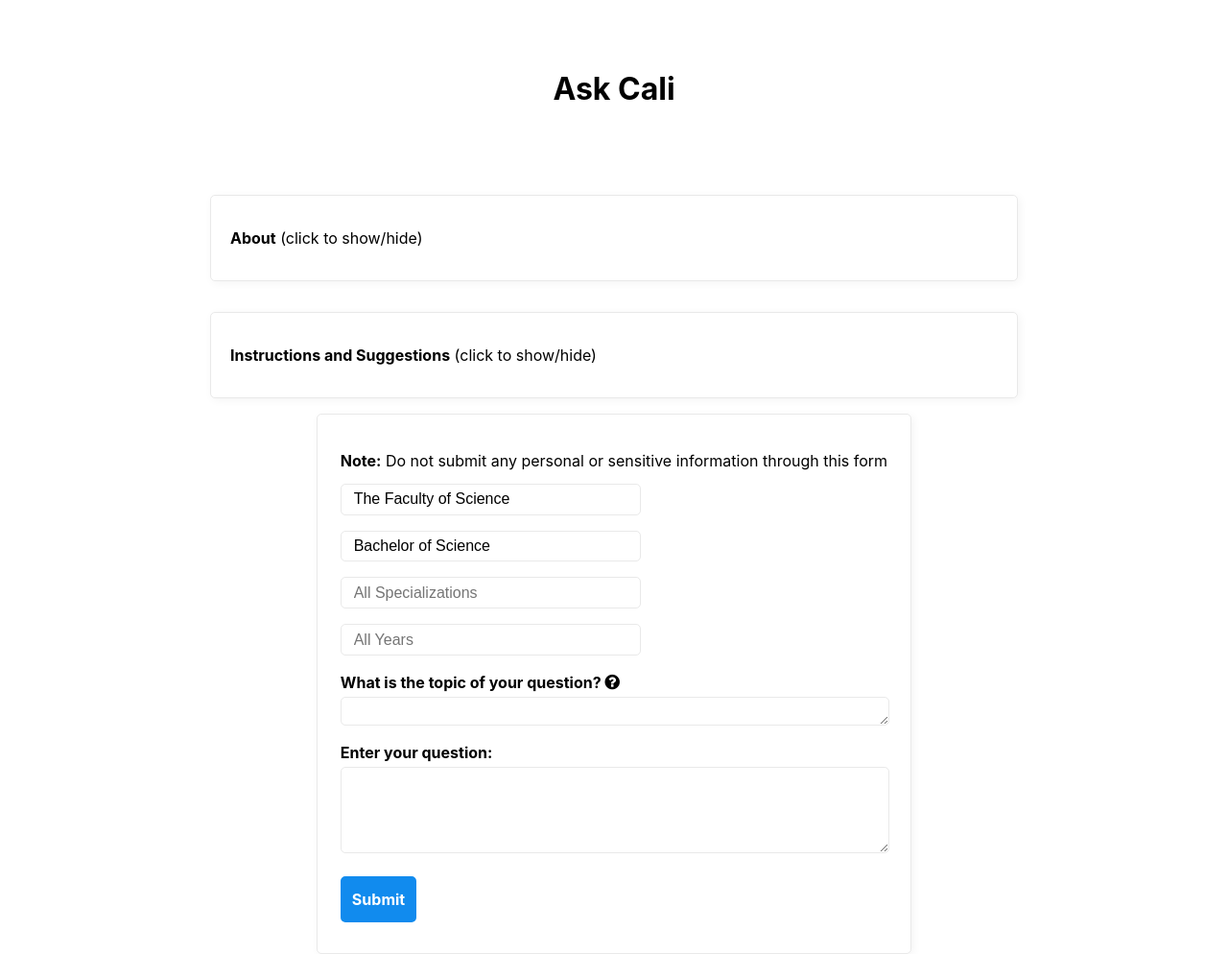
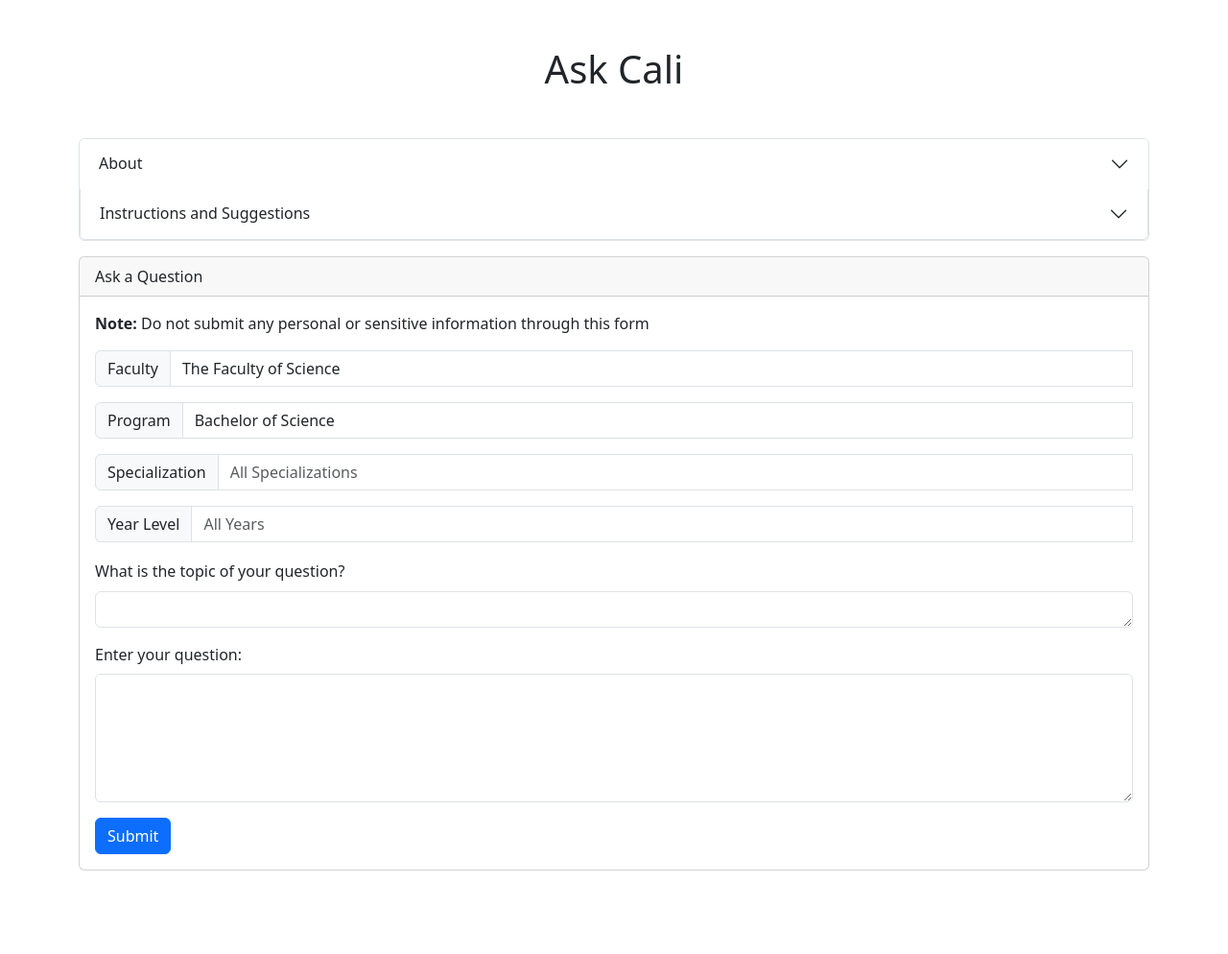
Before and after one commit to UBC-CIC/student-advising-assistant, a Flask app: page / in a window 1280 px wide. Shown: the whole page at 96% size. After the commit the page ends 907 px from the top, so only its background shows below. Run offline with Flask 3, Linux system fonts and the light colour scheme; parts of the project's set-up code (start-up, migrations or seed data) failed here and were passed over; some libraries are stand-ins or nearby versions.

Commit message:
Swap to bootstrap for UI to allow cross-platform use

```diff
--- a/flask_app/static/css/main.css
+++ /dev/null
@@ -1,538 +0,0 @@
-/* Style buttons */
-.loading {
-  border: none; /* Remove borders */
-  color: white; /* White text */
-  background: url(/static/loading-gif.gif) no-repeat;
-  cursor: wait;
-  background-size:contain;
-  background-position: center;
-  opacity: 0.5
-}
-
-/* MVP.css */
-
-/* MVP.css v1.12 - https://github.com/andybrewer/mvp */
-
-:root {
-    --active-brightness: 0.85;
-    --border-radius: 5px;
-    --box-shadow: 2px 2px 10px;
-    --color-accent: #118bee15;
-    --color-bg: #fff;
-    --color-bg-secondary: #e9e9e9;
-    --color-link: #118bee;
-    --color-secondary: #920de9;
-    --color-secondary-accent: #920de90b;
-    --color-shadow: #f4f4f4;
-    --color-table: #118bee;
-    --color-text: #000;
-    --color-text-secondary: #999;
-    --font-family: -apple-system, BlinkMacSystemFont, "Segoe UI", Roboto, Oxygen-Sans, Ubuntu, Cantarell, "Helvetica Neue", sans-serif;
-    --hover-brightness: 1.2;
-    --justify-important: center;
-    --justify-normal: left;
-    --line-height: 1.5;
-    --width-card: 285px;
-    --width-card-medium: 460px;
-    --width-card-wide: 800px;
-    --width-content: 1080px;
-}
-
-@media (prefers-color-scheme: dark) {
-    :root[color-mode="user"] {
-        --color-accent: #0097fc4f;
-        --color-bg: #333;
-        --color-bg-secondary: #555;
-        --color-link: #0097fc;
-        --color-secondary: #e20de9;
-        --color-secondary-accent: #e20de94f;
-        --color-shadow: #bbbbbb20;
-        --color-table: #0097fc;
-        --color-text: #f7f7f7;
-        --color-text-secondary: #aaa;
-    }
-}
-
-/* Layout */
-article aside {
-    background: var(--color-secondary-accent);
-    border-left: 4px solid var(--color-secondary);
-    padding: 0.01rem 0.8rem;
-}
-
-body {
-    background: var(--color-bg);
-    color: var(--color-text);
-    font-family: var(--font-family);
-    line-height: var(--line-height);
-    margin: 0;
-    overflow-x: hidden;
-    padding: 0;
-}
-
-footer,
-header,
-main {
-    margin: 0 auto;
-    max-width: var(--width-content);
-    padding: 3rem 1rem;
-}
-
-hr {
-    background-color: var(--color-bg-secondary);
-    border: none;
-    height: 1px;
-    margin: 4rem 0;
-    width: 100%;
-}
-
-section {
-    display: flex;
-    flex-wrap: wrap;
-    justify-content: var(--justify-important);
-}
-
-section img,
-article img {
-    max-width: 100%;
-}
-
-section pre {
-    overflow: auto;
-}
-
-section aside {
-    border: 1px solid var(--color-bg-secondary);
-    border-radius: var(--border-radius);
-    box-shadow: var(--box-shadow) var(--color-shadow);
-    margin: 1rem;
-    padding: 1.25rem;
-    width: var(--width-card);
-}
-
-section aside:hover {
-    box-shadow: var(--box-shadow) var(--color-bg-secondary);
-}
-
-[hidden] {
-    display: none;
-}
-
-/* Headers */
-article header,
-div header,
-main header {
-    padding-top: 0;
-}
-
-header {
-    text-align: var(--justify-important);
-}
-
-header a b,
-header a em,
-header a i,
-header a strong {
-    margin-left: 0.5rem;
-    margin-right: 0.5rem;
-}
-
-header nav img {
-    margin: 1rem 0;
-}
-
-section header {
-    padding-top: 0;
-    width: 100%;
-}
-
-/* Nav */
-nav {
-    align-items: center;
-    display: flex;
-    font-weight: bold;
-    justify-content: space-between;
-    margin-bottom: 7rem;
-}
-
-nav ul {
-    list-style: none;
-    padding: 0;
-}
-
-nav ul li {
-    display: inline-block;
-    margin: 0 0.5rem;
-    position: relative;
-    text-align: left;
-}
-
-/* Nav Dropdown */
-nav ul li:hover ul {
-    display: block;
-}
-
-nav ul li ul {
-    background: var(--color-bg);
-    border: 1px solid var(--color-bg-secondary);
-    border-radius: var(--border-radius);
-    box-shadow: var(--box-shadow) var(--color-shadow);
-    display: none;
-    height: auto;
-    left: -2px;
-    padding: .5rem 1rem;
-    position: absolute;
-    top: 1.7rem;
-    white-space: nowrap;
-    width: auto;
-    z-index: 1;
-}
-
-nav ul li ul::before {
-    /* fill gap above to make mousing over them easier */
-    content: "";
-    position: absolute;
-    left: 0;
-    right: 0;
-    top: -0.5rem;
-    height: 0.5rem;
-}
-
-nav ul li ul li,
-nav ul li ul li a {
-    display: block;
-}
-
-/* Typography */
-code,
-samp {
-    background-color: var(--color-accent);
-    border-radius: var(--border-radius);
-    color: var(--color-text);
-    display: inline-block;
-    margin: 0 0.1rem;
-    padding: 0 0.5rem;
-}
-
-details {
-    margin: 1.3rem 0;
-}
-
-details summary {
-    font-weight: bold;
-    cursor: pointer;
-}
-
-h1,
-h2,
-h3,
-h4,
-h5,
-h6 {
-    line-height: var(--line-height);
-}
-
-mark {
-    padding: 0.1rem;
-}
-
-ol li,
-ul li {
-    padding: 0.2rem 0;
-}
-
-p {
-    margin: 0.75rem 0;
-    padding: 0;
-    width: 100%;
-}
-
-pre {
-    margin: 1rem 0;
-    max-width: var(--width-card-wide);
-    padding: 1rem 0;
-}
-
-pre code,
-pre samp {
-    display: block;
-    max-width: var(--width-card-wide);
-    padding: 0.5rem 2rem;
-    white-space: pre-wrap;
-}
-
-small {
-    color: var(--color-text-secondary);
-}
-
-sup {
-    background-color: var(--color-secondary);
-    border-radius: var(--border-radius);
-    color: var(--color-bg);
-    font-size: xx-small;
-    font-weight: bold;
-    margin: 0.2rem;
-    padding: 0.2rem 0.3rem;
-    position: relative;
-    top: -2px;
-}
-
-/* Links */
-a {
-    color: var(--color-link);
-    display: inline-block;
-    font-weight: bold;
-    text-decoration: underline;
-}
-
-a:active {
-    filter: brightness(var(--active-brightness));
-}
-
-a:hover {
-    filter: brightness(var(--hover-brightness));
-}
-
-a b,
-a em,
-a i,
-a strong,
-button,
-input[type="submit"] {
-    border-radius: var(--border-radius);
-    display: inline-block;
-    font-size: medium;
-    font-weight: bold;
-    line-height: var(--line-height);
-    margin: 0.5rem 0;
-    padding: 1rem 2rem;
-}
-
-button,
-input[type="submit"] {
-    font-family: var(--font-family);
-}
-
-button:active,
-input[type="submit"]:active {
-    filter: brightness(var(--active-brightness));
-}
-
-button:hover,
-input[type="submit"]:hover {
-    cursor: pointer;
-    filter: brightness(var(--hover-brightness));
-}
-
-a b,
-a strong,
-button,
-input[type="submit"] {
-    background-color: var(--color-link);
-    border: 2px solid var(--color-link);
-    color: var(--color-bg);
-}
-
-a em,
-a i {
-    border: 2px solid var(--color-link);
-    border-radius: var(--border-radius);
-    color: var(--color-link);
-    display: inline-block;
-    padding: 1rem 2rem;
-}
-
-article aside a {
-    color: var(--color-secondary);
-}
-
-/* Images */
-figure {
-    margin: 0;
-    padding: 0;
-}
-
-figure img {
-    max-width: 100%;
-}
-
-figure figcaption {
-    color: var(--color-text-secondary);
-}
-
-/* Forms */
-button:disabled,
-input:disabled {
-    background: var(--color-bg-secondary);
-    border-color: var(--color-bg-secondary);
-    color: var(--color-text-secondary);
-    cursor: not-allowed;
-}
-
-button[disabled]:hover,
-input[type="submit"][disabled]:hover {
-    filter: none;
-}
-
-form {
-    border: 1px solid var(--color-bg-secondary);
-    border-radius: var(--border-radius);
-    box-shadow: var(--box-shadow) var(--color-shadow);
-    display: block;
-    max-width: var(--width-card-wide);
-    min-width: var(--width-card);
-    padding: 1.5rem;
-    text-align: var(--justify-normal);
-}
-
-form header {
-    margin: 1.5rem 0;
-    padding: 1.5rem 0;
-}
-
-input,
-label,
-select,
-textarea {
-    display: block;
-    font-size: inherit;
-    max-width: var(--width-card-wide);
-}
-
-input[type="checkbox"],
-input[type="radio"] {
-    display: inline-block;
-}
-
-input[type="checkbox"]+label,
-input[type="radio"]+label {
-    display: inline-block;
-    font-weight: normal;
-    position: relative;
-    top: 1px;
-}
-
-input[type="range"] {
-    padding: 0.4rem 0;
-}
-
-input,
-select,
-textarea {
-    border: 1px solid var(--color-bg-secondary);
-    border-radius: var(--border-radius);
-    margin-bottom: 1rem;
-    padding: 0.4rem 0.8rem;
-}
-
-input[type="text"],
-textarea {
-    width: calc(100% - 1.6rem);
-}
-
-input[readonly],
-textarea[readonly] {
-    background-color: var(--color-bg-secondary);
-}
-
-label {
-    font-weight: bold;
-    margin-bottom: 0.2rem;
-}
-
-/* Popups */
-dialog {
-    border: 1px solid var(--color-bg-secondary);
-    border-radius: var(--border-radius);
-    box-shadow: var(--box-shadow) var(--color-shadow);
-    position: fixed;
-    top: 50%;
-    left: 50%;
-    transform: translate(-50%, -50%);
-    width: 50%;
-    z-index: 999;
-}
-
-/* Tables */
-table {
-    border: 1px solid var(--color-bg-secondary);
-    border-radius: var(--border-radius);
-    border-spacing: 0;
-    display: inline-block;
-    max-width: 100%;
-    overflow-x: auto;
-    padding: 0;
-    white-space: nowrap;
-}
-
-table td,
-table th,
-table tr {
-    padding: 0.4rem 0.8rem;
-    text-align: var(--justify-important);
-}
-
-table thead {
-    background-color: var(--color-table);
-    border-collapse: collapse;
-    border-radius: var(--border-radius);
-    color: var(--color-bg);
-    margin: 0;
-    padding: 0;
-}
-
-table thead th:first-child {
-    border-top-left-radius: var(--border-radius);
-}
-
-table thead th:last-child {
-    border-top-right-radius: var(--border-radius);
-}
-
-table thead th:first-child,
-table tr td:first-child {
-    text-align: var(--justify-normal);
-}
-
-table tr:nth-child(even) {
-    background-color: var(--color-accent);
-}
-
-/* Quotes */
-blockquote {
-    display: block;
-    font-size: x-large;
-    line-height: var(--line-height);
-    margin: 1rem auto;
-    max-width: var(--width-card-medium);
-    padding: 1.5rem 1rem;
-    text-align: var(--justify-important);
-}
-
-blockquote footer {
-    color: var(--color-text-secondary);
-    display: block;
-    font-size: small;
-    line-height: var(--line-height);
-    padding: 1.5rem 0;
-}
-
-/* Scrollbars */
-* {
-	scrollbar-width: thin;
-	scrollbar-color: rgb(202, 202, 232) auto;
-}
-
-*::-webkit-scrollbar {
-	width: 5px;
-	height:5px;
-}
-
-*::-webkit-scrollbar-track {
-	background: transparent;
-}
-
-*::-webkit-scrollbar-thumb {
-	background-color:rgb(202, 202, 232);
-	border-radius: 10px;
-}
--- a/flask_app/templates/index.html
+++ b/flask_app/templates/index.html
@@ -1,59 +1,95 @@
 <!DOCTYPE html>
-<html>
+<html lang="en">
 
 <head>
   <title>Ask Cali Demo</title>
-  <link rel="stylesheet" href="{{ url_for('static', filename='css/main.css') }}">
-  <script src="https://ajax.googleapis.com/ajax/libs/jquery/2.1.3/jquery.min.js"></script>
-  <link rel="stylesheet" href="https://cdnjs.cloudflare.com/ajax/libs/font-awesome/4.7.0/css/font-awesome.min.css">
-  <script
-    type="module"
-    src="https://cdn.jsdelivr.net/gh/zerodevx/zero-md@2/dist/zero-md.min.js"
-  ></script>
+  <script type="module" src="https://cdn.jsdelivr.net/gh/zerodevx/zero-md@2/dist/zero-md.min.js"></script>
+  <!-- jQuery -->
+  <script src="https://ajax.googleapis.com/ajax/libs/jquery/3.6.4/jquery.min.js"></script>
+  <!-- Bootstrap 5 -->
+  <meta charset="utf-8">
+  <meta name="viewport" content="width=device-width, initial-scale=1">
+  <link href="https://cdn.jsdelivr.net/npm/bootstrap@5.3.0/dist/css/bootstrap.min.css" rel="stylesheet"
+    integrity="sha384-9ndCyUaIbzAi2FUVXJi0CjmCapSmO7SnpJef0486qhLnuZ2cdeRhO02iuK6FUUVM" crossorigin="anonymous">
+  <script src="https://cdn.jsdelivr.net/npm/bootstrap@5.3.0/dist/js/bootstrap.bundle.min.js"
+    integrity="sha384-geWF76RCwLtnZ8qwWowPQNguL3RmwHVBC9FhGdlKrxdiJJigb/j/68SIy3Te4Bkz"
+    crossorigin="anonymous"></script>
 </head>
 
 <body>
+  <div class="container">
     <header>
-    <h1>Ask Cali</h1>
+      <h1 class="m-5 text-center">Ask Cali</h1>
     </header>
-  <section>
-    <aside style="width: var(--width-card-wide); cursor: pointer;" id="description_slide">
-      <p><strong>About</strong> (click to show/hide)</p>
-      <ul id="description" style="display: none;">
+    <div class="accordion mb-3" id="info-accordion">
+      <div class="accordion-item">
+        <h2 class="accordion-header" id="headingOne">
+          <button class="accordion-button collapsed" type="button" data-bs-toggle="collapse" data-bs-target="#collapseOne"
+            aria-expanded="true" aria-controls="collapseOne">
+            About
+          </button>
+        </h2>
+        <div id="collapseOne" class="accordion-collapse collapse" aria-labelledby="headingOne"
+          data-bs-parent="#info-accordion">
+          <div class="accordion-body">
+            <ul>
               <li>
-        Ask Cali is a tool that leverages Large Language Models to search through the Academic Calendar for sections relevant
+                Ask Cali is a tool that leverages Large Language Models to search through the Academic Calendar for
+                sections relevant
                 to a query.
               </li>
               <li>
-        As an experimental feature, it also uses Generative AI to generate a response to your query, given the sections of
+                As an experimental feature, it also uses Generative AI to generate a response to your query, given the
+                sections of
                 the Calendar as context.
               </li>
-        <li>There is the potential for bias and/or inaccuracy with the generative feature, so please use it with caution.</li>
+              <li>There is the potential for bias and/or inaccuracy with the generative feature, so please use it with
+                caution.</li>
             </ul>
-    </aside>
-  </section>
-  <section>
-    <aside style="width: var(--width-card-wide); cursor: pointer;" id="instructions_slide">
-      <p><strong>Instructions and Suggestions</strong> (click to show/hide)</p>
-      <div id="instructions" style="display: none;">
+          </div>
+        </div>
+        <div class="accordion-item">
+          <h2 class="accordion-header" id="headingTwo">
+            <button class="accordion-button collapsed" type="button" data-bs-toggle="collapse" data-bs-target="#collapseTwo"
+              aria-expanded="true" aria-controls="collapseTwo">
+              Instructions and Suggestions
+            </button>
+          </h2>
+          <div id="collapseTwo" class="accordion-collapse collapse" aria-labelledby="headingTwo"
+            data-bs-parent="#info-accordion">
+            <div class="accordion-body">
               <zero-md>
                 <script type="text/markdown">{{instructions}}</script>
               </zero-md>
-      </ul>
-    </aside>
-  </section>
-  <div id="content" style="justify-content: center; display: flex;">
+            </div>
+          </div>
+        </div>
+      </div>
+    </div>
+    <div id="content" class="card" style="justify-content: center; display: flex;">
+      <div class="card-header primary">
+        Ask a Question
+      </div>
+      <div class="card-body">
         <form action="/answer" method="post">
           <p><strong>Note:</strong> Do not submit any personal or sensitive information through this form </p>
 
-      <input type="text" id="faculty" name="faculty" list="faculty_list" placeholder="All Faculties" style="width: 50%;">
+          <div class="col-12">
+            <div class="input-group mb-3">
+              <span class="input-group-text" id="inputGroup-sizing-default">Faculty</span>
+              <input type="text" id="faculty" class="form-control" name="faculty" list="faculty_list"
+                placeholder="All Faculties" style="width: 50%;">
               <datalist id="faculty_list">
                 {% for faculty in faculties.keys() %}
                 <option value="{{faculty}}">{{faculty}}</option>
                 {% endfor %}
               </datalist>
+            </div>
 
-      <input type="text" id="program" name="program" list="program_list" placeholder="All Programs" style="width: 50%;">
+            <div class="input-group mb-3">
+              <span class="input-group-text" id="inputGroup-sizing-default">Program</span>
+              <input type="text" id="program" class="form-control" name="program" list="program_list"
+                placeholder="All Programs" style="width: 50%;">
               <datalist id="program_list">
                 {% for faculty in faculties.keys() %}
                 {% for program in faculties[faculty]['programs'].keys() %}
@@ -61,37 +97,56 @@
                 {% endfor %}
                 {% endfor %}
               </datalist>
+            </div>
 
-      <input type="text" id="specialization" name="specialization" list="specialization_list" placeholder="All Specializations" style="width: 50%;">
+            <div class="input-group mb-3">
+              <span class="input-group-text" id="inputGroup-sizing-default">Specialization</span>
+              <input type="text" id="specialization" class="form-control" name="specialization"
+                list="specialization_list" placeholder="All Specializations" style="width: 50%;">
               <datalist id="specialization_list">
                 {% for faculty in faculties.keys() %}
                 {% for program in faculties[faculty]['programs'].keys() %}
                 {% for specialization in faculties[faculty]['programs'][program]['specializations'].keys() %}
-        <option value="{{specialization}}" data-program="{{program}}" disabled hidden>{{specialization}}</option>
+                <option value="{{specialization}}" data-program="{{program}}" disabled hidden>{{specialization}}
+                </option>
                 {% endfor %}
                 {% endfor %}
                 {% endfor %}
               </datalist>
+            </div>
 
-      <input type="text" id="year" name="year" list="year_list" placeholder="All Years" style="width: 50%;">
+            <div class="input-group mb-3">
+              <span class="input-group-text" id="inputGroup-sizing-default">Year Level</span>
+              <input type="text" id="year" class="form-control" name="year" list="year_list" placeholder="All Years"
+                style="width: 50%;">
               <datalist id="year_list">
                 {% for year in ["First Year","Second Year","Third Year","Fourth Year","Fifth Year"] %}
                 <option value="{{year}}">{{year}}</option>
                 {% endfor %}
               </datalist>
+            </div>
+          </div>
 
-      <label
-        for="topic"
+          <div class="mb-3">
+            <label for="topic" class="form-label"
               title="Eg. 'Second year specialization application', 'academic concessions', etc.">
               What is the topic of your question?
               <i class="fa fa-question-circle" style="font-size:18px"></i>
             </label>
-      <textarea id="topic" name="topic" cols="40" rows="1"></textarea>
+            <textarea id="topic" class="form-control" name="topic" cols="40" rows="1"></textarea>
+          </div>
 
-      <label for="question">Enter your question:</label>
-      <textarea id="question" name="question" cols="40" rows="5"></textarea>
-      <input id="submit" type="submit" value="Submit" , style="padding: 10px" />
+          <div class="mb-3">
+            <label for="question" class="form-label">Enter your question:</label>
+            <textarea id="question" class="form-control" name="question" cols="40" rows="5"></textarea>
+          </div>
+
+          <div class="col-12">
+            <button id="submit" type="submit" class="btn btn-primary">Submit</button>
+          </div>
         </form>
+      </div>
+    </div>
   </div>
   <script type="text/javascript">
     // <![CDATA[
@@ -143,15 +198,6 @@
     }
 
     window.onload = preloader;
-    $(document).ready(function () {
-      $('#description_slide').click(function () {
-        $('#description').slideToggle(1000);
-      });
-      $('#instructions_slide').click(function () {
-        $('#instructions').slideToggle(1000);
-      });
-    });
-
     // ]]>
   </script>
 </body>
```
Also changed, not shown: flask_app/templates/ans.html (+36 -26 lines). Lines whose indentation alone changed are shown as unchanged.
